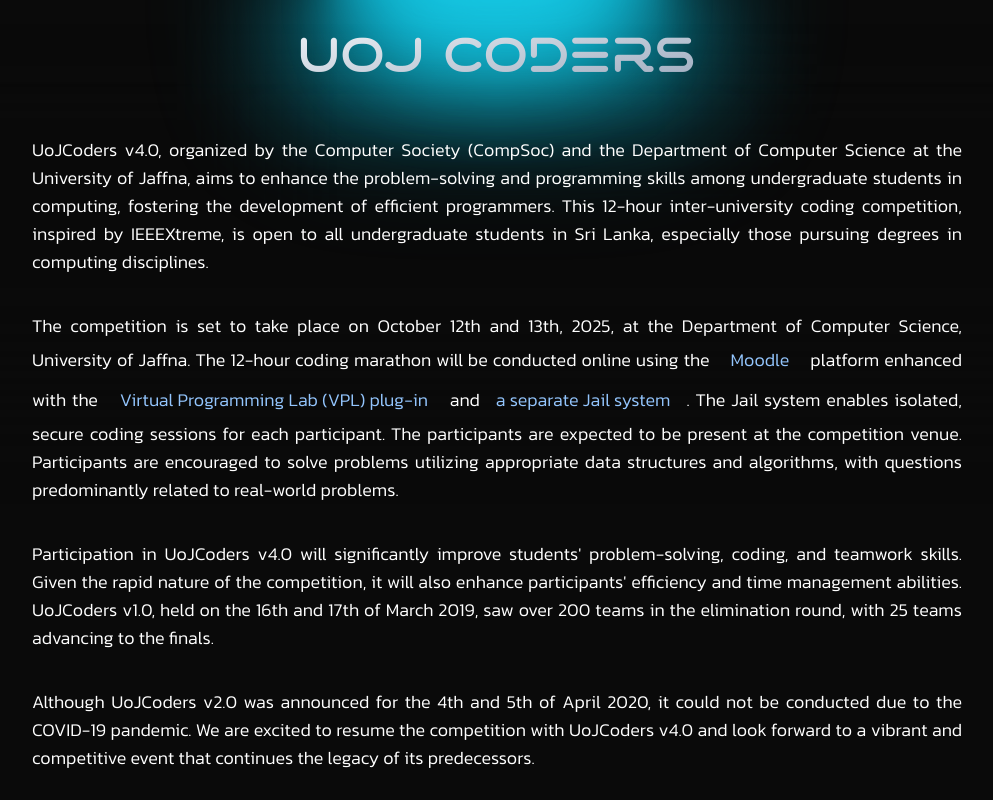
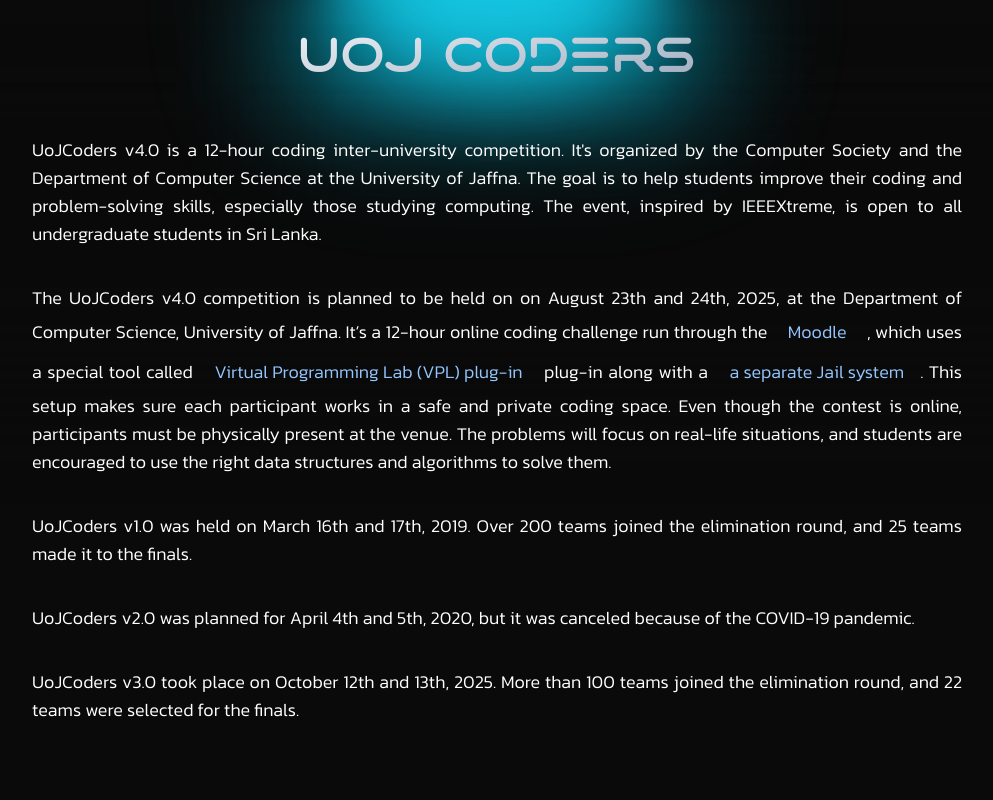
Before and after one commit to sanjaykirupaharan/uoj-coders-v4, a Next.js app: page / in a window 1280 px wide. Shown: the part 1100-1900 px from the top of the page, without its empty margins (143-1136 px from the left). Built offline with nearby package versions, Linux system fonts and the light colour scheme.

Commit message:
fix: update about section

```diff
--- a/components/about-section.tsx
+++ b/components/about-section.tsx
@@ -49,14 +49,7 @@ export function AboutSection() {
               ease: "easeInOut",
             }}
             className="py-4 text-white text-sm lg:text-lg 2xl:text-xl text-justify font-extralight lg:font-light">
-            UoJCoders v4.0, organized by the Computer Society (CompSoc) and the
-            Department of Computer Science at the University of Jaffna, aims to
-            enhance the problem-solving and programming skills among
-            undergraduate students in computing, fostering the development of
-            efficient programmers. This 12-hour inter-university coding
-            competition, inspired by IEEEXtreme, is open to all undergraduate
-            students in Sri Lanka, especially those pursuing degrees in
-            computing disciplines.
+            UoJCoders v4.0 is a 12-hour coding inter-university  competition. It's organized by the Computer Society and the Department of Computer Science at the University of Jaffna. The goal is to help students improve their coding and problem-solving skills, especially those studying computing. The event, inspired by IEEEXtreme, is open to all undergraduate students in Sri Lanka.
           </motion.p>
           <motion.p
             initial={{ opacity: 0.5, y: 100 }}
@@ -67,14 +60,12 @@ export function AboutSection() {
               ease: "easeInOut",
             }}
             className="text-white py-4 text-sm lg:text-lg 2xl:text-xl text-justify font-extralight lg:font-light">
-            The competition is set to take place on October 12th and 13th, 2025,
-            at the Department of Computer Science, University of Jaffna. The 12-hour coding marathon will be conducted online using the <LinkButton link={"http://moodle.org/"} title={"Moodle"} /> platform enhanced with the  <LinkButton link={"https://vpl.dis.ulpgc.es/"} title={"Virtual Programming Lab (VPL) plug-in"} /> and
-            <LinkButton link={"https://vpl.dis.ulpgc.es/documentation/vpl-jail-system-3.0.1/"} title={"a separate Jail system"} />
-            . The Jail system enables isolated, secure coding sessions for each participant.
-            The participants are expected to be present at the competition venue.
-            Participants are encouraged to solve problems utilizing appropriate data
-            structures and algorithms, with questions predominantly related to
-            real-world problems.
+            The UoJCoders v4.0 competition is planned to be held on on August 23th and 24th, 2025, at the
+            Department of Computer Science, University of Jaffna. It’s a 12-hour online coding challenge run
+            through the <LinkButton link={"http://moodle.org/"} title={"Moodle"} /> , which uses a special tool called   <LinkButton link={"https://vpl.dis.ulpgc.es/"} title={"Virtual Programming Lab (VPL) plug-in"} /> plug-in
+            along with a <LinkButton link={"https://vpl.dis.ulpgc.es/documentation/vpl-jail-system-3.0.1/"} title={"a separate Jail system"} />.  This setup makes sure each participant works in a safe and private coding space. Even though the contest is online, participants must be physically present at the venue.
+            The problems will focus on real-life situations, and students are encouraged to use the right data
+            structures and algorithms to solve them.
           </motion.p>
           <motion.p
             initial={{ opacity: 0.5, y: 100 }}
@@ -85,13 +76,8 @@ export function AboutSection() {
               ease: "easeInOut",
             }}
             className="text-white py-4 text-sm lg:text-lg 2xl:text-xl text-justify font-extralight lg:font-light">
-            Participation in UoJCoders v4.0 will significantly improve
-            students&apos; problem-solving, coding, and teamwork skills. Given
-            the rapid nature of the competition, it will also enhance
-            participants&apos; efficiency and time management abilities.
-            UoJCoders v1.0, held on the 16th and 17th of March 2019, saw over
-            200 teams in the elimination round, with 25 teams advancing to the
-            finals.
+            UoJCoders v1.0 was held on March 16th and 17th, 2019. Over 200 teams joined the elimination round,
+            and 25 teams made it to the finals.
           </motion.p>
           <motion.p
             initial={{ opacity: 0.5, y: 100 }}
@@ -102,11 +88,20 @@ export function AboutSection() {
               ease: "easeInOut",
             }}
             className="text-white py-4 text-sm lg:text-lg 2xl:text-xl text-justify font-extralight lg:font-light">
-            Although UoJCoders v2.0 was announced for the 4th and 5th of April
-            2020, it could not be conducted due to the COVID-19 pandemic. We are
-            excited to resume the competition with UoJCoders v4.0 and look
-            forward to a vibrant and competitive event that continues the legacy
-            of its predecessors.
+            UoJCoders v2.0 was planned for April 4th and 5th, 2020, but it was canceled because of the COVID-19
+            pandemic.
+          </motion.p>
+          <motion.p
+            initial={{ opacity: 0.5, y: 100 }}
+            whileInView={{ opacity: 1, y: 0 }}
+            transition={{
+              delay: 0.3,
+              duration: 0.8,
+              ease: "easeInOut",
+            }}
+            className="text-white py-4 text-sm lg:text-lg 2xl:text-xl text-justify font-extralight lg:font-light">
+            UoJCoders v3.0 took place on October 12th and 13th, 2025. More than 100 teams joined the
+            elimination round, and 22 teams were selected for the finals.
           </motion.p>
         </div>
       </LampContainer>
--- a/components/hero-section.tsx
+++ b/components/hero-section.tsx
@@ -15,7 +15,7 @@ export const HeroSection = ({ }: Props) => {
         height={600}
         src={"/uoj-coders-v4-with-moon-bg-rem.png"}
         alt="logo"
-        className="w-80 lg:w-96 z-50"
+        className="w-80 lg:w-96 z-40"
         />
       {/* <BackgroundGradientAnimation className="z-10" /> */}
       {/* <Vortex className="z-10" /> */}
```
